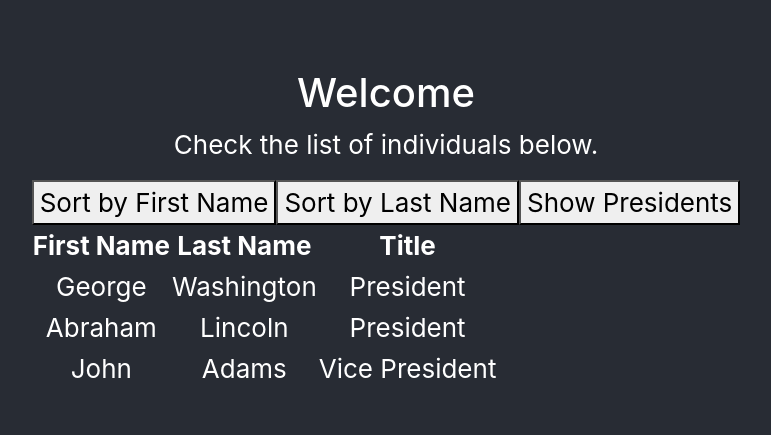
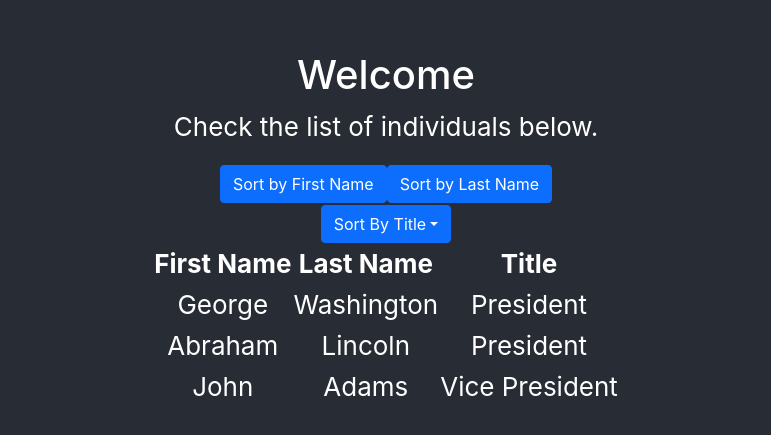
Before and after one commit to alexander-camacho/reactEmployeeDir, a React (Create React App) app: page / in a window 1280 px wide. Shown: the part 171-606 px from the top of the page, without its empty margins (254-1025 px from the left). Built offline with nearby package versions, Linux system fonts and the light colour scheme.

Commit message:
added filter button component, updated sort functions, added filter to table container

```diff
--- /dev/null
+++ b/src/components/FilterBtn.js
@@ -0,0 +1,32 @@
+import React from "react"
+
+function FilterBtn(props) {
+
+    console.log(props)
+
+    const filterTitle = [...new Set(props.data.map(item => item.title))]
+
+    const list = filterTitle.map(function (name, index) {
+        return <button
+        className="dropdown-item"
+        href="#"
+        key={index}
+        onClick={() => props.handleTableChange(name)
+        }>{name}</button>
+    })
+
+
+    return (
+
+        <div className="dropdown">
+            <button className="btn btn-primary dropdown-toggle" type="button" id="dropdownMenuButton" data-toggle="dropdown" aria-haspopup="true" aria-expanded="false">
+                Sort By Title
+                </button>
+            <div className="dropdown-menu" aria-labelledby="dropdownMenuButton">
+        {list}
+            </div>
+        </div>
+    )
+}
+
+export default FilterBtn
--- a/src/components/Sort.js
+++ b/src/components/Sort.js
@@ -56,9 +56,10 @@ function Sort(props) {
                 </tr>
             })
         )
-    } else if(props.sorting === 'presidents') {
+    } else {
+        console.log(props)
         return (
-            props.data.filter(function(person){return person.title === "President"}).map((value, index) => {
+            props.data.filter(function(person){return person.title === props.sorting}).map((value, index) => {
                 return <tr key={index}>
                     <td>{value.firstName}</td>
                     <td>{value.lastName}</td>
--- a/src/components/TableContainer.js
+++ b/src/components/TableContainer.js
@@ -1,5 +1,6 @@
 import React, { Component } from "react"
 import Sort from "./Sort"
+import FilterBtn from "./FilterBtn"
 
 const employees = [
     {
@@ -37,9 +38,9 @@ class TableContainer extends Component {
 
     render() {
         return (<div>
-            <button onClick={() => this.handleTableChange("sortFirst")}>Sort by First Name</button>
-            <button onClick={() => this.handleTableChange("sortLast")}>Sort by Last Name</button>
-            <button onClick={() => this.handleTableChange("presidents")}>Show Presidents</button>
+            <button className="btn btn-primary" onClick={() => this.handleTableChange("sortFirst")}>Sort by First Name</button>
+            <button className="btn btn-primary" onClick={() => this.handleTableChange("sortLast")}>Sort by Last Name</button>
+            <FilterBtn data={employees} handleTableChange={this.handleTableChange}/>
             <table>
                 <thead>
                     <tr>
```
